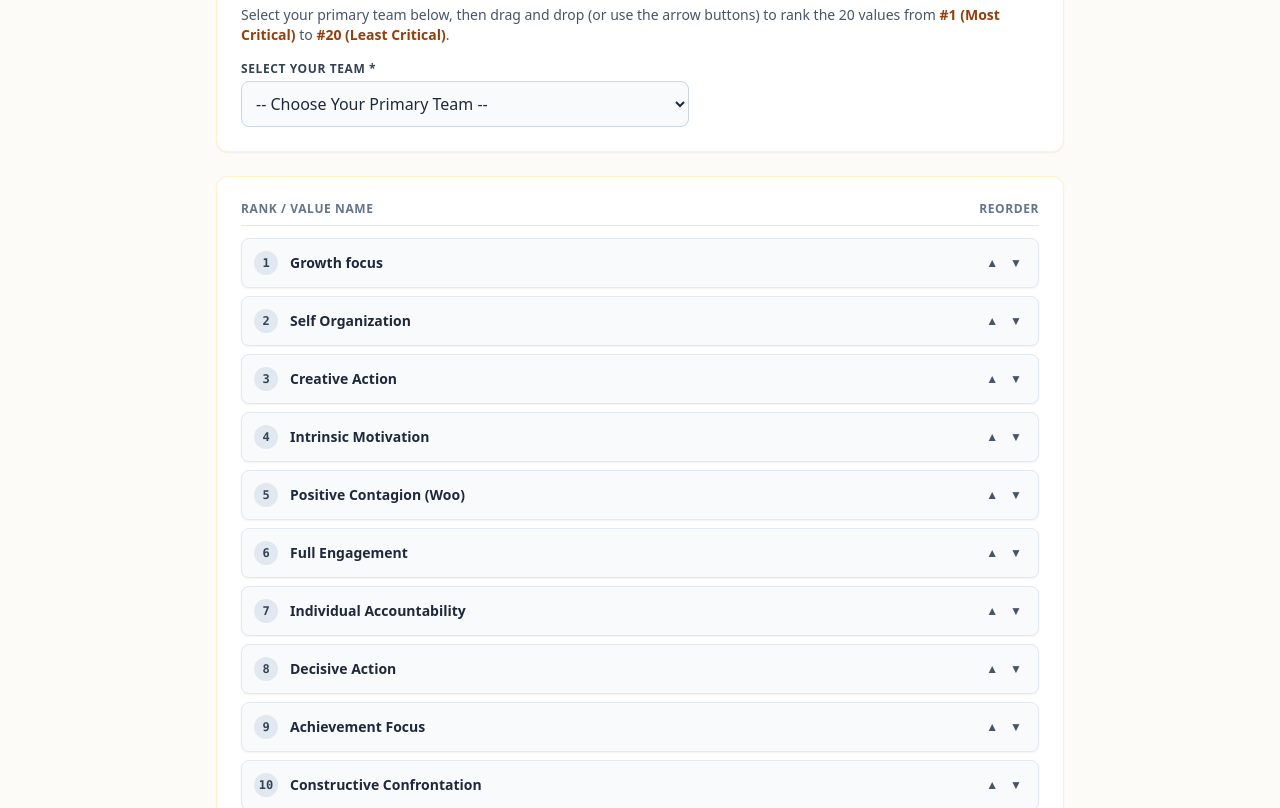
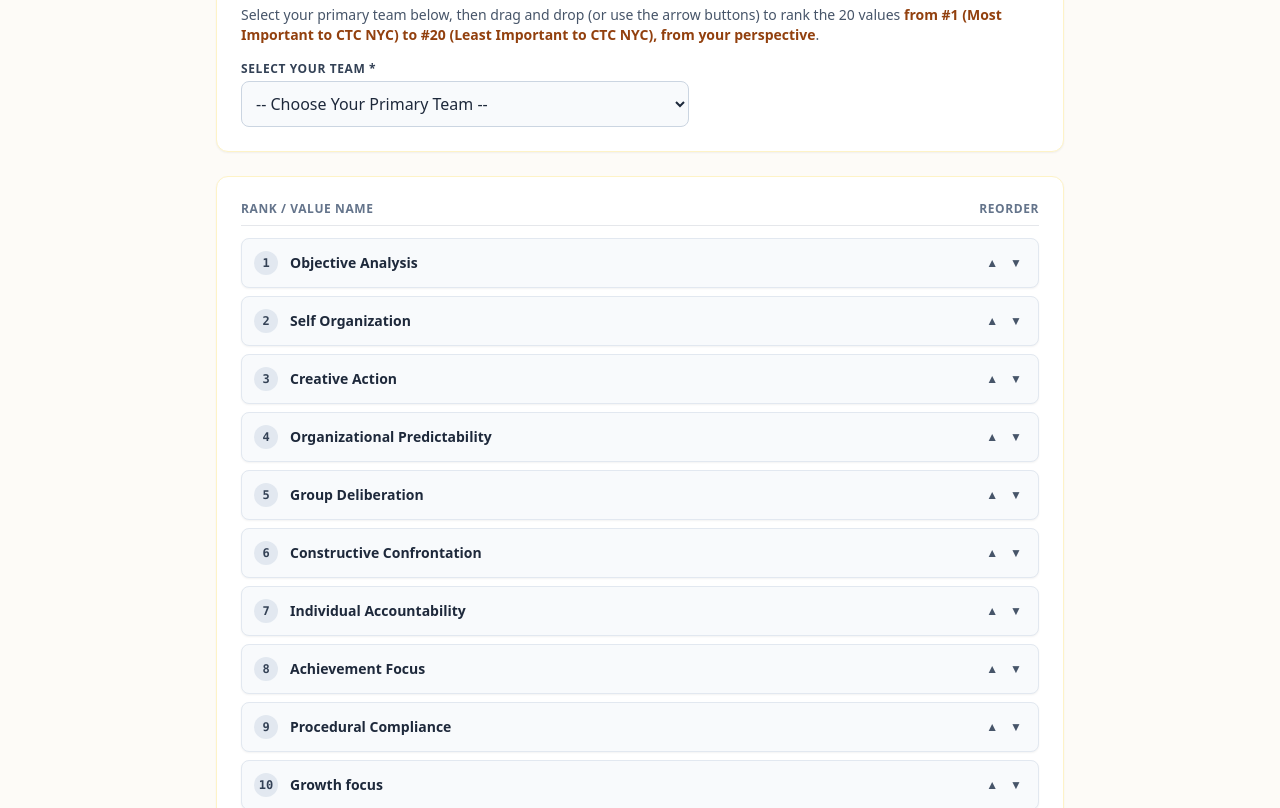
Before and after one commit to matthewhoskinson/ctc-nyc-values-sept-2026, a plain HTML site: page index.html in a window 1280 px wide. Shown: the part 144-952 px from the top of the page. Drawn offline with nearby package versions, Linux system fonts and the light colour scheme.

Commit message:
Enhance team values assessment and shuffle rankings
Updated text for clarity and added shuffle function to randomize user rankings.

```diff
--- a/index.html
+++ b/index.html
@@ -59,8 +59,8 @@
             <div class="bg-white p-6 rounded-xl shadow-sm border border-amber-100">
                 <h2 class="text-2xl font-bold text-slate-900 mb-2">Team Values & Alignment Assessment</h2>
                 <p class="text-slate-600 text-sm mb-4">
-                    Select your primary team below, then drag and drop (or use the arrow buttons) to rank the 20 values from
-                    <strong class="text-amber-800">#1 (Most Critical)</strong> to <strong class="text-amber-800">#20 (Least Critical)</strong>.
+                    Select your primary team below, then drag and drop (or use the arrow buttons) to rank the 20 values
+                    <strong class="text-amber-800">from #1 (Most Important to CTC NYC) to #20 (Least Important to CTC NYC), from your perspective</strong>.
                 </p>
                 <div class="max-w-md">
                     <label class="block text-xs font-bold uppercase tracking-wider text-slate-700 mb-1">Select Your Team *</label>
@@ -240,7 +240,20 @@
             { id: 20, name: "Appreciative Expression", cat: "cat-collaborative", overuse: "Superficial praise that avoids dealing with critical performance issues.", balance: "Constructive Confrontation", orgScore: 8 }
         ];
 
-        let userRankings = [...valuesData];
+        // Shuffle utility (Fisher-Yates) to randomize initial list order
+        function shuffle(array) {
+            let currentIndex = array.length, randomIndex;
+            let arr = [...array];
+            while (currentIndex !== 0) {
+                randomIndex = Math.floor(Math.random() * currentIndex);
+                currentIndex--;
+                [arr[currentIndex], arr[randomIndex]] = [arr[randomIndex], arr[currentIndex]];
+            }
+            return arr;
+        }
+
+        // Initialize user rankings in a random order
+        let userRankings = shuffle(valuesData);
         let sortableInstance = null;
 
         document.addEventListener("DOMContentLoaded", () => {
```
